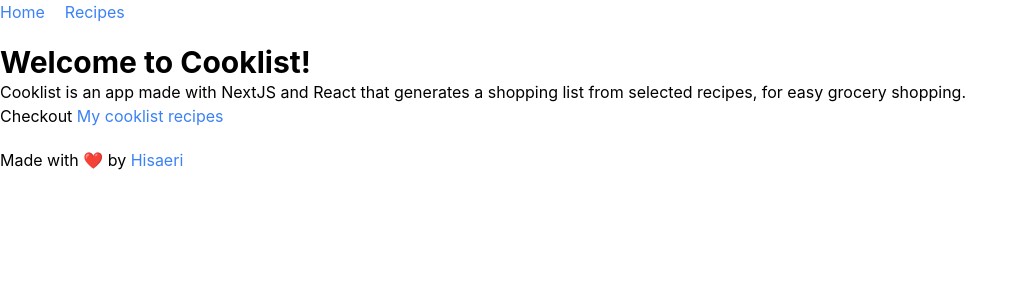
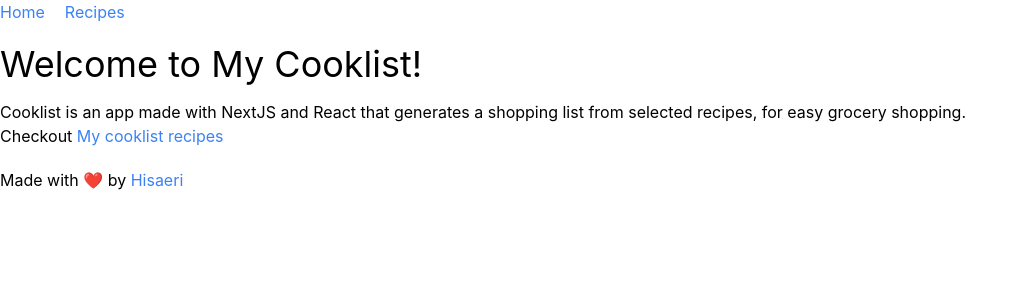
Before and after one commit to Hisaeri/cooklist, a Next.js app: page / in a window 1280 px wide. Shown: the top 300 px of the page, without its empty margins (0-1028 px from the left). Built offline with nearby package versions, Linux system fonts and the light colour scheme.

Commit message:
Update page title size to xl4

```diff
--- a/pages/index.tsx
+++ b/pages/index.tsx
@@ -15,7 +15,7 @@
       </Head>
 
       <main className="container mx-auto">
-        <h1 className="text-3xl font-bold">Welcome to Cooklist!</h1>
+        <h1 className="text-4xl mb-4">Welcome to My Cooklist!</h1>
         <h2>
           Cooklist is an app made with NextJS and React that generates a
           shopping list from selected recipes, for easy grocery shopping.
--- a/pages/recipes.tsx
+++ b/pages/recipes.tsx
@@ -32,7 +32,7 @@
       </Head>
 
       <div className="container mx-auto">
-        <h1 className="text-5xl">Recipes (for one)</h1>
+        <h1 className="text-4xl">Recipes (for one)</h1>
         <RecipesComponent recipes={recipes} />
       </div>
     </>
```
